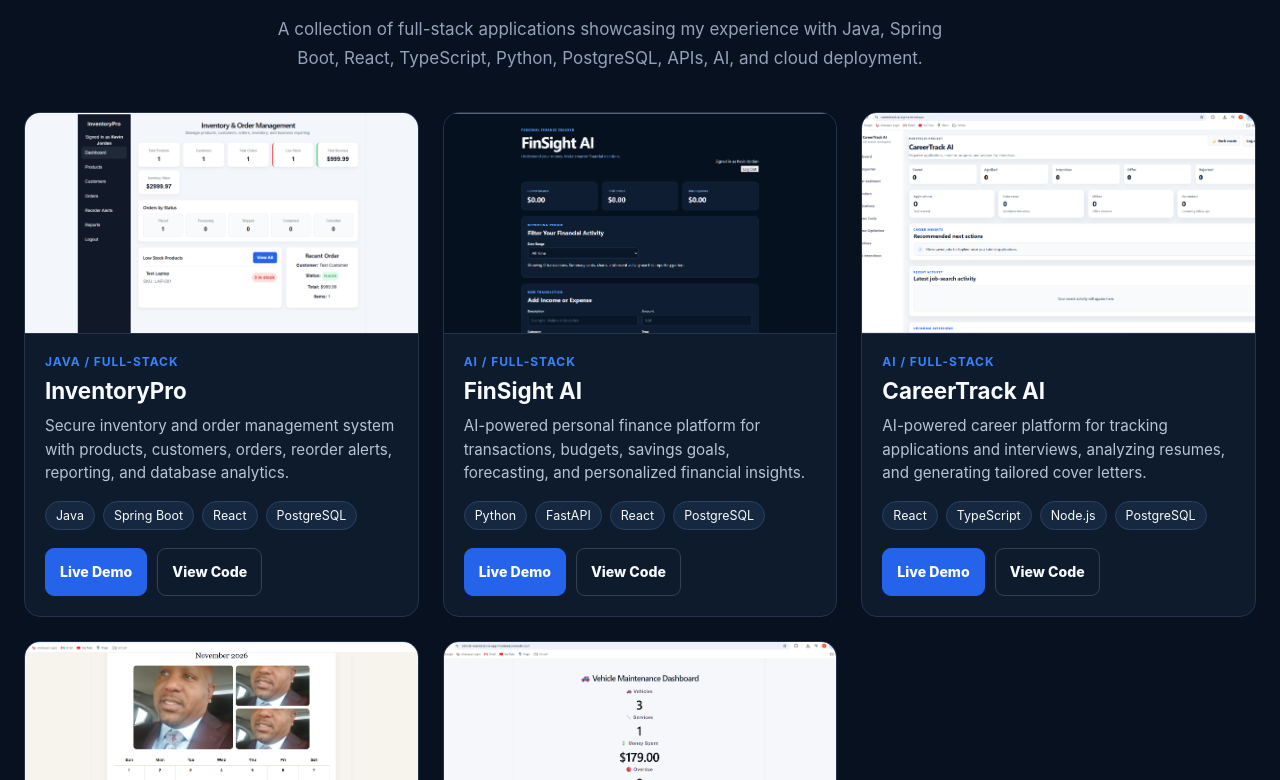
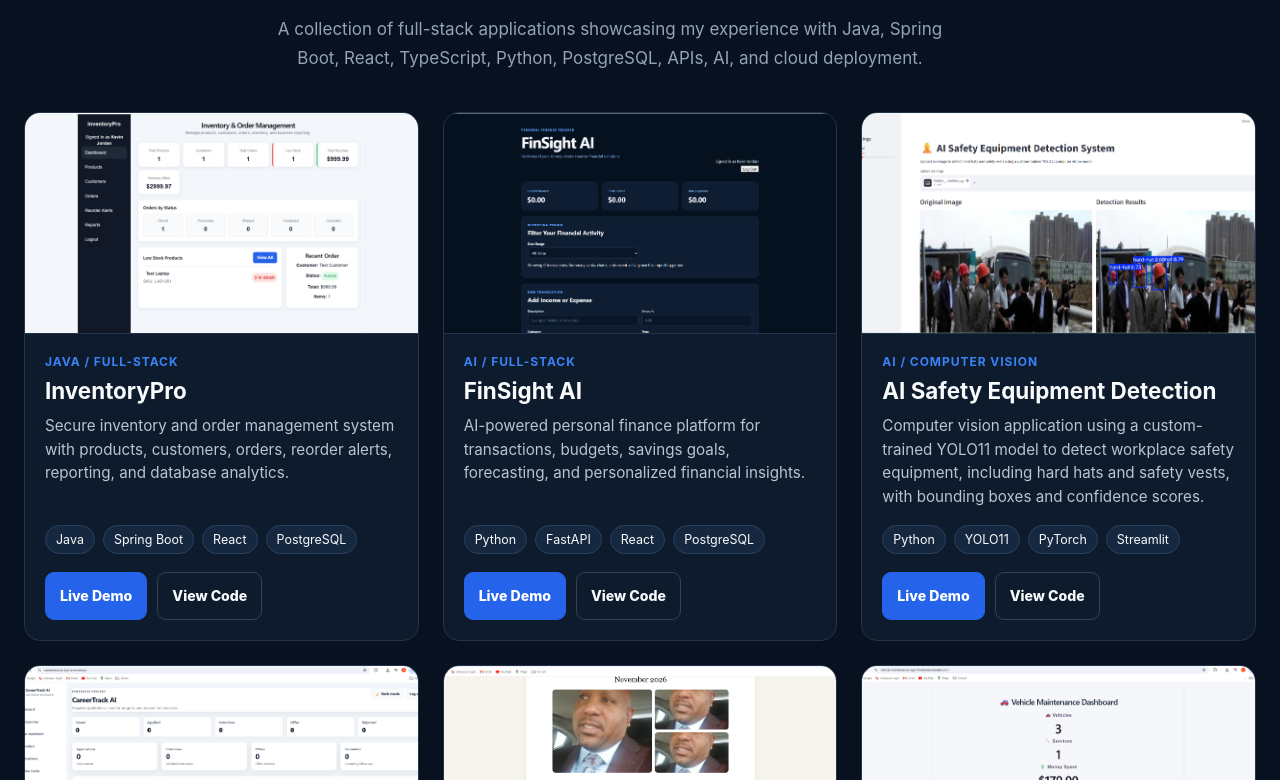
Before and after one commit to KevinJ3259/kevin-jordan-portfolio-v2, a React (Vite) app: page / in a window 1280 px wide. Shown: the part 2320-3100 px from the top of the page. Built offline with nearby package versions, Linux system fonts and the light colour scheme.

Commit message:
Add AI Safety Equipment Detection project

```diff
--- a/src/App.tsx
+++ b/src/App.tsx
@@ -255,6 +255,53 @@ function App() {
 
           <a
             href="https://github.com/KevinJ3259/finsight-ai"
+            target="_blank"
+            rel="noreferrer"
+            className="secondary-button"
+          >
+            View Code
+          </a>
+        </div>
+      </div>
+    </article>
+
+    {/* AI SAFETY EQUIPMENT DETECTION */}
+    <article className="compact-project-card">
+      <img
+        src="/project-images/ai-safety-equipment.png"
+        alt="AI Safety Equipment Detection System"
+        className="compact-project-image"
+      />
+
+      <div className="compact-project-body">
+        <p className="compact-project-type">AI / COMPUTER VISION</p>
+        <h3>AI Safety Equipment Detection</h3>
+
+        <p className="compact-project-description">
+          Computer vision application using a custom-trained YOLO11 model
+          to detect workplace safety equipment, including hard hats and
+          safety vests, with bounding boxes and confidence scores.
+        </p>
+
+        <div className="compact-tech-stack">
+          <span>Python</span>
+          <span>YOLO11</span>
+          <span>PyTorch</span>
+          <span>Streamlit</span>
+        </div>
+
+        <div className="compact-project-buttons">
+          <a
+            href="https://ai-safety-equipment-detection.streamlit.app"
+            target="_blank"
+            rel="noreferrer"
+            className="primary-button"
+          >
+            Live Demo
+          </a>
+
+          <a
+            href="https://github.com/KevinJ3259/ai-safety-equipment-detection"
             target="_blank"
             rel="noreferrer"
             className="secondary-button"
```
Also changed, not shown: public/project-images/ai-safety-equipment.png (added).
